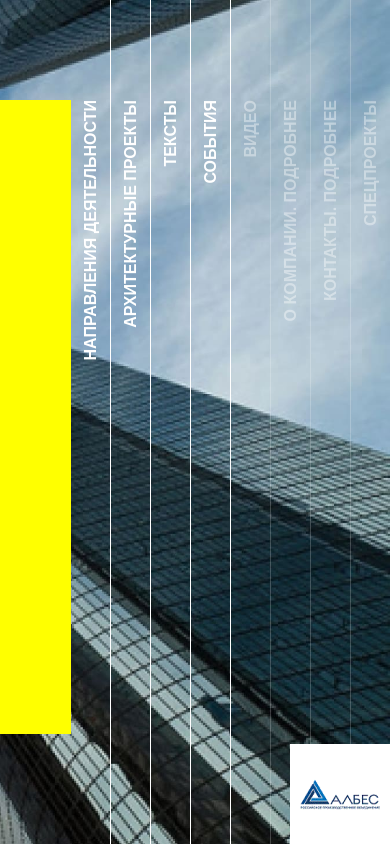
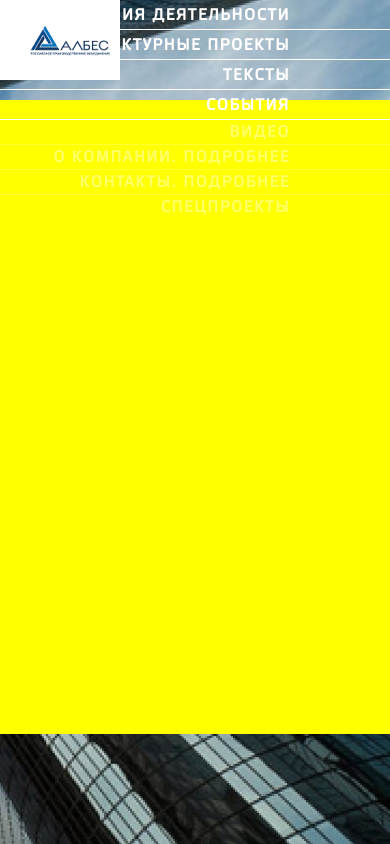
Before and after one commit to sergkhr/ArchiRu-company-project, a plain HTML site: page views/index.html in a window 390 px wide. Drawn offline with nearby package versions, Linux system fonts and the light colour scheme.

Commit message:
menu for mobile begining

```diff
--- a/css/content_style.less
+++ b/css/content_style.less
@@ -1,20 +1,25 @@
 .menu_item_content{
     background-color: yellow;
-    justify-self: center;
     box-sizing: border-box;
     width: 1480px;
-    margin: 100px auto 110px auto;
 
-    @media (max-width: 1920px) and (min-width: 1541px){
+    @media (max-width: 1919px) and (min-width: 1540px){
         width: 1180px;
     }
-    @media (max-width: 1540px) and (min-width: 1241px){
+    @media (max-width: 1539px) and (min-width: 1240px){
         width: 900px;
     }
     //tablet
-    @media (max-width: 1240px) and (min-width: 961px){
+    @media (max-width: 1239px) and (min-width: 960px){
         width: 900px;
     }
+    //mobile
+    @media (max-width: 959px){
+        width: 100%;
+    }
+
+    display: flex;
+    margin: 100px auto 110px auto;
 }
 
 #content{
--- a/css/main.less
+++ b/css/main.less
@@ -14,12 +14,21 @@
     --background-image-url: url("../src/skyscrapers_back_bad_quality.jpg");
 }
 
+@font-face {
+    font-family: 'Vida32_probold';
+    src: url('../src/Vida/Vida32_probold/Vida32Pro-Bold.woff') format('woff');
+}
+@font-face {
+    font-family: 'Vida32_pro';
+    src: url('../src/Vida/Vida32_pro/Vida32Pro.woff') format('woff');
+}
+
 html, body{
     height: 100%;
     width: 100%;
     margin: 0;
     padding: 0;
-    font-family: vida32_probold, Arial, Helvetica, sans-serif;
+    font-family: Vida32_probold, Arial, Helvetica, sans-serif;
     letter-spacing: normal;
     position: relative;
     z-index: -100;
@@ -29,6 +38,7 @@ html, body{
 #logo{
     width: 100px;
     height: 100px;
+    box-sizing: border-box;
     display: flex;
     justify-content: center;
     align-items: center;
@@ -38,4 +48,13 @@ html, body{
     position: absolute;
     bottom: 0;
     right: 0;
+
+    //mobile
+    @media (max-width: 1239px){
+        width: 120px;
+        padding-left: 20px;
+        height: 80px;
+        top: 0;
+        left: 0;
+    }
 }
--- a/css/menu_style.less
+++ b/css/menu_style.less
@@ -1,11 +1,39 @@
 #menu{
+    // sizes of menu items
+    --item-important-size: 40px;
+    --item-size: 30px;
+    @media (max-width: 1919px) and (min-width: 1540px){
+        --item-important-size: 30px;
+        --item-size: 25px;
+    }
+    @media (max-width: 1539px) and (min-width: 1240px){
+        --item-important-size: 30px;
+        --item-size: 25px;
+    }
+    //tablet
+    @media (max-width: 1239px) and (min-width: 960px){
+        --item-important-size: 30px;
+        --item-size: 25px;
+    }
+    //mobile
+    @media (max-width: 959px){
+        --item-important-size: 30px;
+        --item-size: 25px;
+    }
+    // sizes of menu items end
+
+
     display: flex;
-
 
     @bright_menu_item_style:{
         color: rgb(var(--white-color));
+        min-width: calc(var(--item-important-size) - 1px);
         & + .menu_item_border{
             background-color: rgb(var(--white-color));
+        }
+
+        @media (max-width: 1239px){
+            min-height: calc(var(--item-important-size) - 1px);
         }
     };
     .menu_item[data-index="1"]{
@@ -22,22 +50,37 @@
     }
 
 
+    //menu positioned on top
+    @media (max-width: 1239px){
+        position: fixed;
+        top: 0;
+        left: 0;
+        width: 100%;
+
+        flex-direction: column;
+    }
+
+
     .menu_item{
         color: rgba(var(--white-color), 40%);
+        font-size: 16px;
+        font-family: Vida32_pro, Arial, Helvetica, sans-serif;
+        font-weight: 400;
+        letter-spacing: 0.1em;
 
         box-sizing: border-box;
         writing-mode: vertical-lr;
         text-orientation: mixed;
-        font-size: 16px;
-        min-width: 39px; // 1px for border, made with ::after
+
         overflow: hidden;
         display: flex;
         align-items: center;
 
+        min-width: calc(var(--item-size) - 1px); // 1px for border, made with ::after
+        width: fit-content;
         height: 100%;
         margin: 0;
         padding-top: 100px;
-        width: fit-content;
         cursor: pointer;
         transition: background-color var(--fast-animation-time) ease-in-out,
                     padding-top var(--fast-animation-time) ease-in-out,
@@ -47,6 +90,8 @@
                     padding var(--normal-animation-time) ease-in-out,
                     min-width var(--normal-animation-time) ease-in-out,
                     width var(--normal-animation-time) ease-in-out,
+                    min-height var(--normal-animation-time) ease-in-out,
+                    height var(--normal-animation-time) ease-in-out,
                     opacity var(--fast-animation-time) ease-in-out;
         &:hover{
             background-color: rgb(var(--archiru-blue));
@@ -64,6 +109,34 @@
             width: 0;
             margin: 0;
         }
+
+
+        @media (max-width: 1239px){
+            writing-mode: horizontal-tb;
+            justify-content: flex-end;
+
+            min-width: none;
+            width: 100%;
+            min-height: calc(var(--item-size) - 1px);
+            height: fit-content;
+            padding-top: 0;
+            padding-right: 100px;
+            b{
+                transform: rotate(0deg);
+            }
+            &:hover{
+                padding-right: 80px;
+                padding-top: 0; //to compensate for padding-top: 80px default
+            }
+            &.hidden{
+                opacity: 0;
+                min-width: none;
+                width: 100%;
+                margin: 0;
+                min-height: 0;
+                height: 0;
+            }
+        }
     }
 
     .menu_item_border{
@@ -74,11 +147,22 @@
         height: 100%;
         transition: opacity var(--fast-animation-time) ease-in-out,
                     width var(--fast-animation-time) ease-in-out,
+                    height var(--fast-animation-time) ease-in-out,
                     background-color var(--fast-animation-time) ease-in-out;
 
         &.hidden{
             opacity: 0;
             width: 0;
+        }
+
+
+        @media (max-width: 1239px){
+            width: 100%;
+            height: 1px;
+            &.hidden{
+                width: 100%; //to compensate for width: 0 default
+                height: 0;
+            }
         }
     }
 
```
Also changed, not shown: css/content_style.css, css/main.css, css/menu_style.css, src/Vida/Vida32_pro/Vida32Pro.woff (added), src/Vida/Vida32_probold/Vida32Pro-Bold.woff (added), 1 other file.
